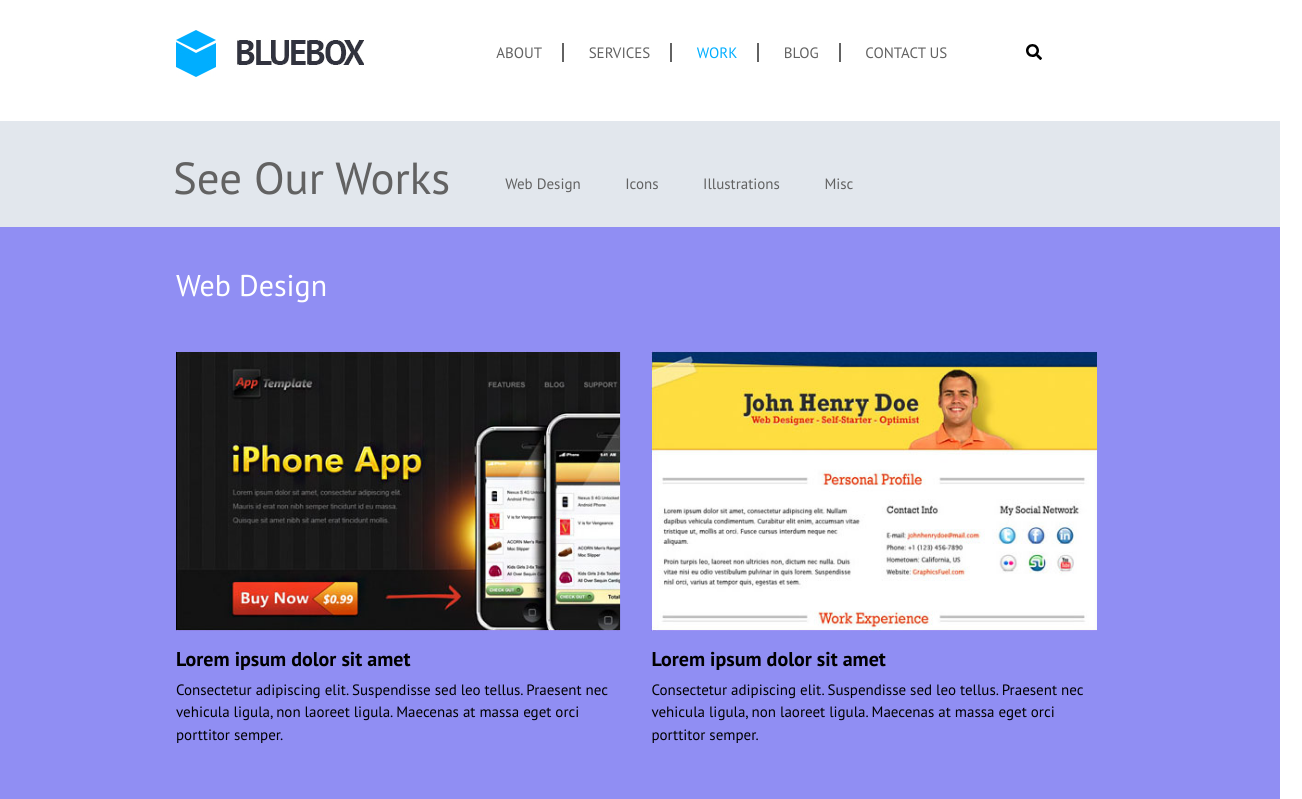
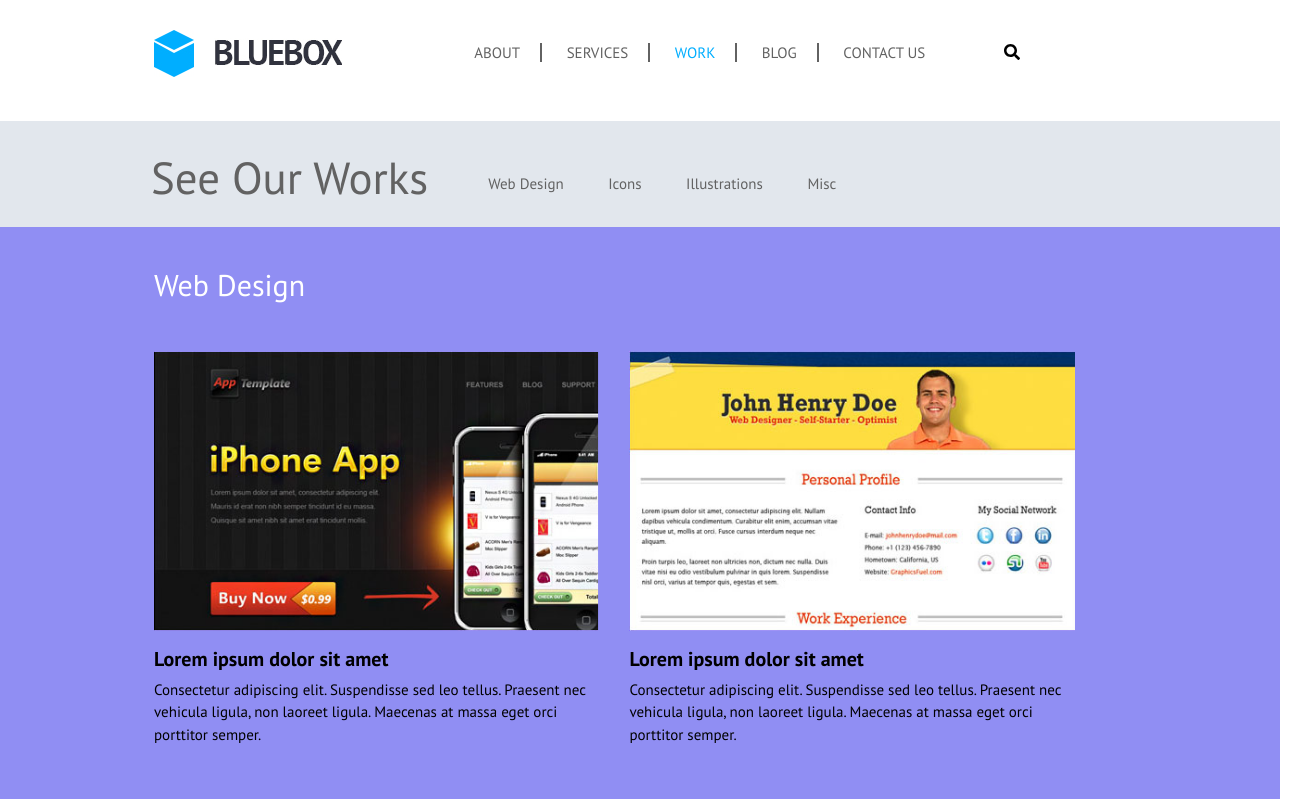
Before and after one commit to locoasicrazy/blue-box, a plain HTML site: page index.html in a window 1280 px wide. Shown: the top 799 px of the page, 1302 px wide, since content can reach past the window. Drawn offline with nearby package versions, Linux system fonts and the light colour scheme.

Commit message:
actualizacion
no se sobre sale el borde

```diff
--- a/css/estilos.css
+++ b/css/estilos.css
@@ -17,7 +17,7 @@
 #menu-subheader{
 	margin-top: 10px;
 	padding-right: 0px;
-    padding-left: 35px;
+    padding-left: 40px;
 
 }
 #buscador{
@@ -31,10 +31,7 @@
 	padding-bottom: 15px;
 	padding-left: 166px;
 }
-.row{
-	position: relative;
-	left: 22px;
-}
+
 
 #content1{
 	padding-left: 154px;
@@ -111,7 +108,7 @@
 }
 h3{
 
-	padding: 40px 0px 40px 22px;
+	padding: 40px 0px 40px 0px;
 	color: #ffffff; font-size: 30px;
 	font-family: 'PT Sans', sans-serif;
 
```
